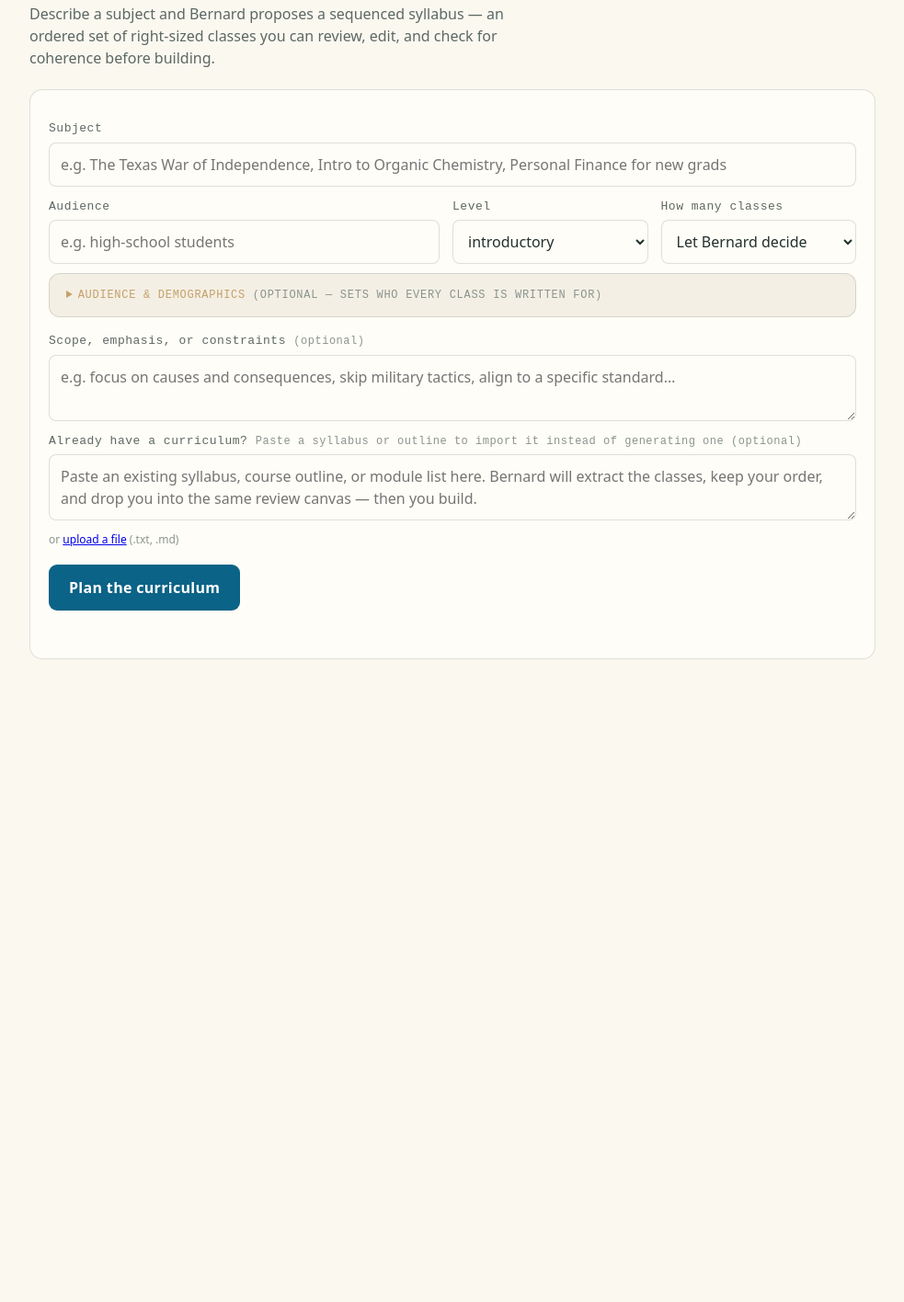
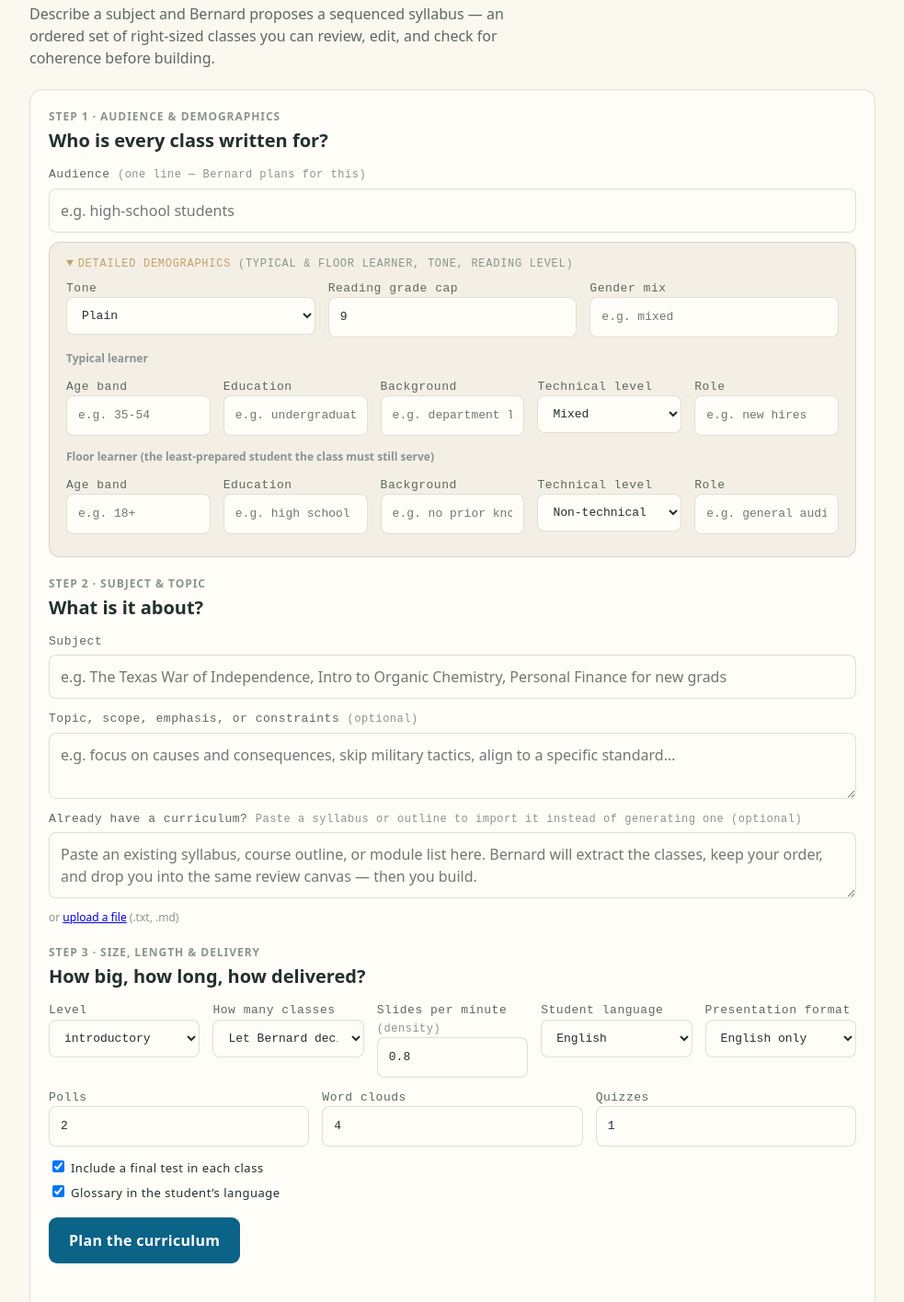
Before and after one commit to danmccawley/masterclass-factory-architecture-codex, a website: page curriculum.html in a window 1280 px wide. Shown: the part 111-1527 px from the top of the page at 92% size, without its empty margins (148-1131 px from the left). Before the commit the page ends 908 px from the top, so only its background shows below. Drawn offline with Linux system fonts and the light colour scheme.

Commit message:
curriculum: reorder planning form to demographics -> subject/topic -> size/length/delivery; move length+delivery to the form; default slide density 1.5->0.8 for faster builds

```diff
--- a/curriculum.html
+++ b/curriculum.html
@@ -148,16 +148,11 @@
   <div class="intent-note" id="intentNote"></div>
 
   <div class="panel">
-    <label for="subject">Subject</label>
-    <input id="subject" placeholder="e.g. The Texas War of Independence, Intro to Organic Chemistry, Personal Finance for new grads" />
-    <div class="row3">
-      <div><label for="audience">Audience</label><input id="audience" placeholder="e.g. high-school students" /></div>
-      <div><label for="level">Level</label>
-        <select id="level"><option>introductory</option><option>intermediate</option><option>advanced</option><option>mixed</option></select></div>
-      <div><label for="count">How many classes</label>
-        <select id="count"><option value="">Let Bernard decide</option><option>5</option><option>6</option><option>8</option><option>10</option><option>12</option><option>15</option></select></div>
-    </div>
-    <details class="setup" style="margin-top:10px"><summary>Audience &amp; demographics <span class="hint">(optional — sets who every class is written for)</span></summary>
+    <p style="text-transform:uppercase;letter-spacing:.08em;font-size:12px;color:var(--faint);margin:0 0 2px;font-weight:600">Step 1 · Audience &amp; demographics</p>
+    <h2 style="margin:0 0 10px;font-size:20px">Who is every class written for?</h2>
+    <label for="audience">Audience <span class="hint">(one line — Bernard plans for this)</span></label>
+    <input id="audience" placeholder="e.g. high-school students" />
+    <details class="setup" open style="margin-top:10px"><summary>Detailed demographics <span class="hint">(typical &amp; floor learner, tone, reading level)</span></summary>
       <div class="setup-grid" style="margin-top:8px">
         <label>Tone<select id="setupTone"><option value="plain" selected>Plain</option><option value="warm">Warm</option><option value="executive">Executive</option><option value="academic">Academic</option><option value="workshop">Workshop</option></select></label>
         <label>Reading grade cap<input id="setupReading" type="number" min="3" max="16" value="9" /></label>
@@ -180,12 +175,35 @@
         <label>Role<input id="setupFloorRole" type="text" placeholder="e.g. general audience" /></label>
       </div>
     </details>
-    <label for="scope">Scope, emphasis, or constraints <span class="hint">(optional)</span></label>
+
+    <p style="text-transform:uppercase;letter-spacing:.08em;font-size:12px;color:var(--faint);margin:20px 0 2px;font-weight:600">Step 2 · Subject &amp; topic</p>
+    <h2 style="margin:0 0 10px;font-size:20px">What is it about?</h2>
+    <label for="subject">Subject</label>
+    <input id="subject" placeholder="e.g. The Texas War of Independence, Intro to Organic Chemistry, Personal Finance for new grads" />
+    <label for="scope">Topic, scope, emphasis, or constraints <span class="hint">(optional)</span></label>
     <textarea id="scope" placeholder="e.g. focus on causes and consequences, skip military tactics, align to a specific standard…"></textarea>
     <label for="syllabus" style="margin-top:6px">Already have a curriculum? <span class="hint">Paste a syllabus or outline to import it instead of generating one (optional)</span></label>
     <textarea id="syllabus" placeholder="Paste an existing syllabus, course outline, or module list here. Bernard will extract the classes, keep your order, and drop you into the same review canvas — then you build."></textarea>
     <div class="hint" style="margin-top:6px">or <a href="#" id="syllabusUpload">upload a file</a> <span class="hint">(.txt, .md)</span><span id="syllabusFileNote"></span><input type="file" id="syllabusFile" accept=".txt,.text,.md,.markdown,.csv" style="display:none" /></div>
-    <button class="primary" id="go">Plan the curriculum</button>
+
+    <p style="text-transform:uppercase;letter-spacing:.08em;font-size:12px;color:var(--faint);margin:20px 0 2px;font-weight:600">Step 3 · Size, length &amp; delivery</p>
+    <h2 style="margin:0 0 10px;font-size:20px">How big, how long, how delivered?</h2>
+    <div class="setup-grid">
+      <label>Level<select id="level"><option>introductory</option><option>intermediate</option><option>advanced</option><option>mixed</option></select></label>
+      <label>How many classes<select id="count"><option value="">Let Bernard decide</option><option>5</option><option>6</option><option>8</option><option>10</option><option>12</option><option>15</option></select></label>
+      <label>Slides per minute <span class="hint">(density)</span><input id="setupSlidesPerMin" type="number" min="0.5" max="4" step="0.1" value="0.8" /></label>
+      <label>Student language<select id="setupStudentLang"><option value="en" selected>English</option><option value="es">Spanish</option><option value="fr">French</option><option value="de">German</option><option value="pt">Portuguese</option><option value="it">Italian</option><option value="ar">Arabic</option><option value="zh">Chinese</option><option value="ja">Japanese</option><option value="ko">Korean</option><option value="vi">Vietnamese</option></select></label>
+      <label>Presentation format<select id="setupDelivery"><option value="english" selected>English only</option><option value="translated">Translate into student language</option><option value="split">Split screen: English + student language</option></select></label>
+    </div>
+    <div class="setup-grid" style="margin-top:8px">
+      <label>Polls<input id="setupPolls" type="number" min="0" max="50" value="2" /></label>
+      <label>Word clouds<input id="setupWordClouds" type="number" min="0" max="50" value="4" /></label>
+      <label>Quizzes<input id="setupQuizzes" type="number" min="0" max="50" value="1" /></label>
+    </div>
+    <label class="chk" style="display:block;margin-top:8px"><input id="setupFinalTest" type="checkbox" checked /> Include a final test in each class</label>
+    <label class="chk" style="display:block;margin-top:6px"><input id="setupGlossaryPrimary" type="checkbox" checked /> Glossary in the student’s language</label>
+
+    <button class="primary" id="go" style="margin-top:16px">Plan the curriculum</button>
     <div class="status" id="status"></div>
   </div>
 
@@ -307,12 +325,6 @@
     html += "<label>Deep-dive density<select id='setupDeepDive'><option value='low'>Low</option><option value='med'>Let Bernard decide</option><option value='high' selected>High</option></select></label>";
     html += "</div>";
     html += "<label class='chk' style='display:block;margin-top:8px'><input id='setupFieldDisagree' type='checkbox' checked /> Include where-the-field-disagrees material</label>";
-    html += "<div class='obj-h'>Language \u2014 locale & glossary</div>";
-    html += "<div class='setup-grid'>";
-    html += "<label>Student language<select id='setupStudentLang'><option value='en' selected>English</option><option value='es'>Spanish</option><option value='fr'>French</option><option value='de'>German</option><option value='pt'>Portuguese</option><option value='it'>Italian</option><option value='ar'>Arabic</option><option value='zh'>Chinese</option><option value='ja'>Japanese</option><option value='ko'>Korean</option><option value='vi'>Vietnamese</option></select></label>";
-    html += "<label>Presentation format<select id='setupDelivery'><option value='english' selected>English only</option><option value='translated'>Translate into student language</option><option value='split'>Split screen: English + student language</option></select></label>";
-    html += "</div>";
-    html += "<label class='chk' style='display:block;margin-top:8px'><input id='setupGlossaryPrimary' type='checkbox' checked /> Glossary in the student\u2019s language</label>";
     html += "<div class='obj-h'>Knowledge base \u2014 who assembles each class\u2019s sources</div>";
     html += "<div class='kb-owner'>";
     html += "<label class='kb-opt'><span><input type='radio' name='setupOwner' value='ai' checked /><strong>Bernard builds it</strong></span><small>AI researches &amp; verifies sources \u00b7 recommended for accuracy</small></label>";
@@ -330,15 +342,6 @@
     html += "<label for='setupSources'>Your sources <span class='hint'>(one per line \u2014 a URL, or \u201cTitle | https://\u2026\u201d)</span></label>";
     html += "<textarea id='setupSources' placeholder='https://example.org/standard\nKey report | https://example.org/report'></textarea>";
     html += "</div>";
-    html += "<div class='obj-h'>Length \u2014 density & interaction</div>";
-    html += "<div class='hint' style='margin:-4px 0 8px'>Each class\u2019s minutes come from the plan; slides-per-minute sets how dense each class is.</div>";
-    html += "<div class='setup-grid'>";
-    html += "<label>Slides per minute<input id='setupSlidesPerMin' type='number' min='0.5' max='4' step='0.1' value='1.5' /></label>";
-    html += "<label>Polls<input id='setupPolls' type='number' min='0' max='50' value='2' /></label>";
-    html += "<label>Word clouds<input id='setupWordClouds' type='number' min='0' max='50' value='4' /></label>";
-    html += "<label>Quizzes<input id='setupQuizzes' type='number' min='0' max='50' value='1' /></label>";
-    html += "</div>";
-    html += "<label class='chk' style='display:block;margin-top:8px'><input id='setupFinalTest' type='checkbox' checked /> Include a final test in each class</label>";
     html += "</details>";
     html += "<div id='cards'>";
     plan.classes.forEach(function(c, i){ html += classCard(c, i, plan.classes); });
```
